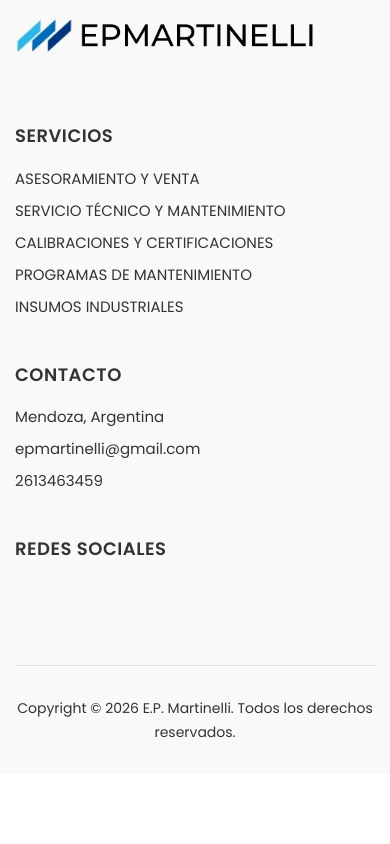
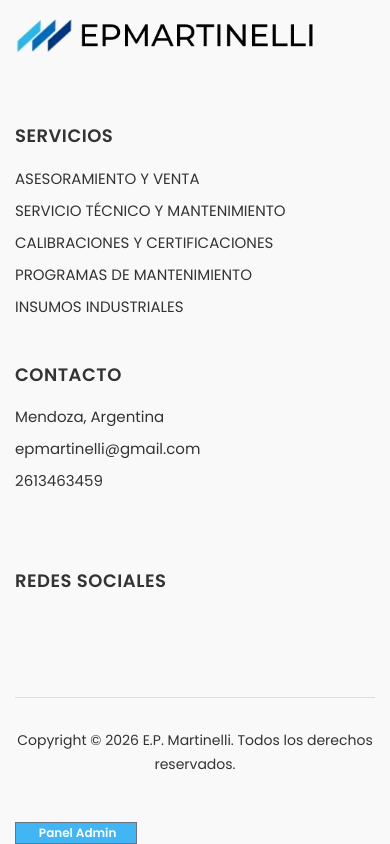
Before and after one commit to tomas-martin/epmartinelli, a React (Vite) app: page / in a window 390 px wide. Shown: the part 8591-9435 px from the top of the page. Before the commit the page ends 9365 px from the top, so only its background shows below. Built offline with nearby package versions, Linux system fonts and the light colour scheme; no server answers; a web font is replaced by a local one.

Commit message:
Responsive

```diff
--- a/src/components/Footer.tsx
+++ b/src/components/Footer.tsx
@@ -54,6 +54,11 @@ const Footer = () => {
                       <li>
                         <a href={`tel:${COMPANY.phone}`}>{COMPANY.phone}</a>
                       </li>
+                      <li>
+                        <a href="https://wa.me/${COMPANY.phone}" target="_blank" rel="noopener noreferrer">
+                          <i className="bi bi-whatsapp" style={{ color: '#25D366' }} />
+                        </a>
+                      </li>
                     </ul>
                   </div>
                 </div>
@@ -99,6 +104,12 @@ const Footer = () => {
               </div>
             </div>
 
+            <div className="admin-footer-btn">
+              <a href="/admin" className="btn btn-sm btn-outline-secondary mt-3">
+                <i className="bi bi-shield-check"></i> Panel Admin
+              </a>
+            </div>
+
           </div>
         </div>
       </div>
```
